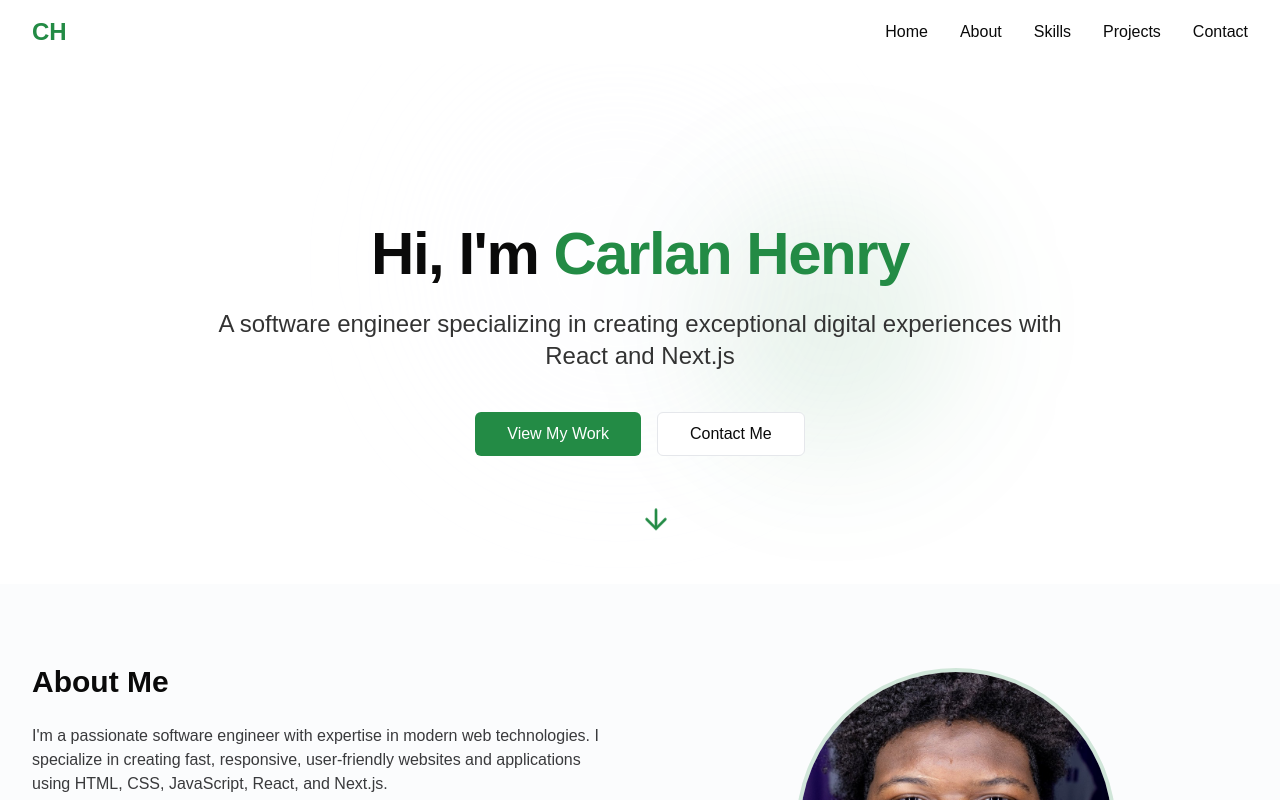
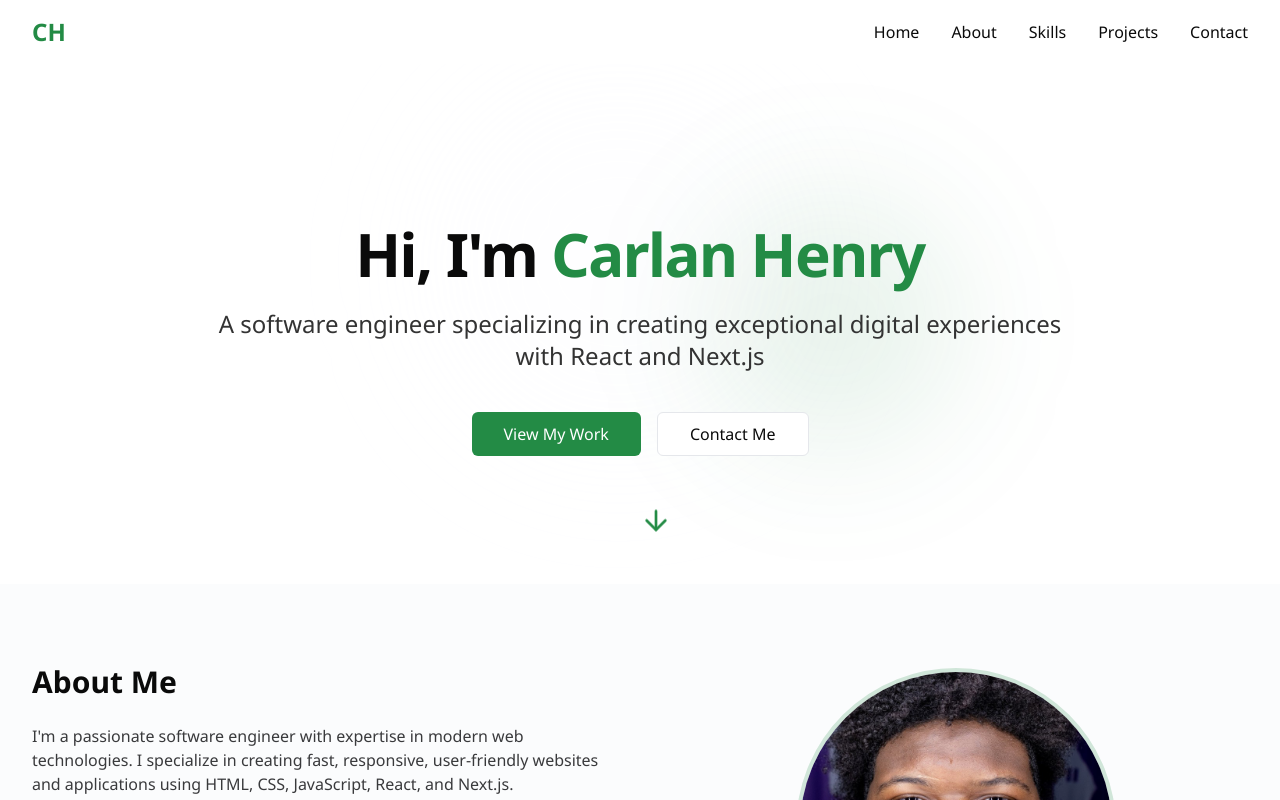
Before and after one commit to devcarlan/portfolio, a Next.js app: page / in a window 1280 px wide. Shown: the top 800 px of the page. Built offline with nearby package versions, Linux system fonts and the light colour scheme.

Commit message:
changing font and updating metadata:

```diff
--- a/app/layout.tsx
+++ b/app/layout.tsx
@@ -1,21 +1,15 @@
 import type { Metadata } from 'next'
-import localFont from 'next/font/local'
+import { Noto_Sans } from 'next/font/google'
 import './globals.css'
 
-const geistSans = localFont({
-  src: './fonts/GeistVF.woff',
-  variable: '--font-geist-sans',
-  weight: '100 900',
-})
-const geistMono = localFont({
-  src: './fonts/GeistMonoVF.woff',
-  variable: '--font-geist-mono',
-  weight: '100 900',
+const noto = Noto_Sans({
+  subsets: ['latin'],
 })
 
 export const metadata: Metadata = {
-  title: 'Carlan Henry',
-  description: "Carlan Henry's Portfolio Site",
+  title: "Carlan Henry's Portfolio Site",
+  description:
+    'Carlan Henry | Front End Developer | Back End Developer | FullStack Developer',
 }
 
 export default function RootLayout({
@@ -25,9 +19,7 @@ export default function RootLayout({
 }>) {
   return (
     <html lang='en'>
-      <body
-        className={`${geistSans.variable} ${geistMono.variable} antialiased`}
-      >
+      <body className={`${noto.className} antialiased`}>
         <div className='min-h-screen flex flex-col'>{children}</div>
       </body>
     </html>
```
